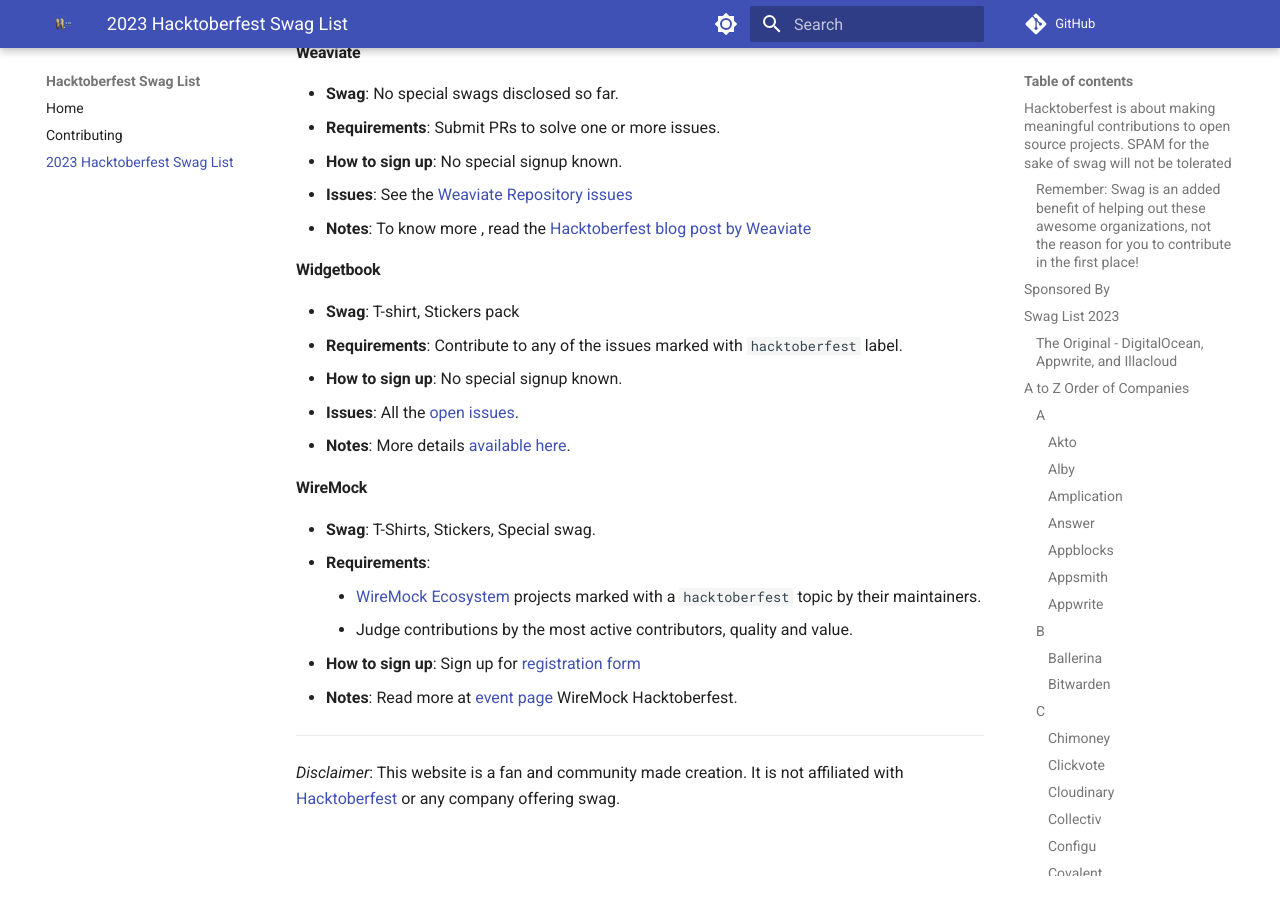
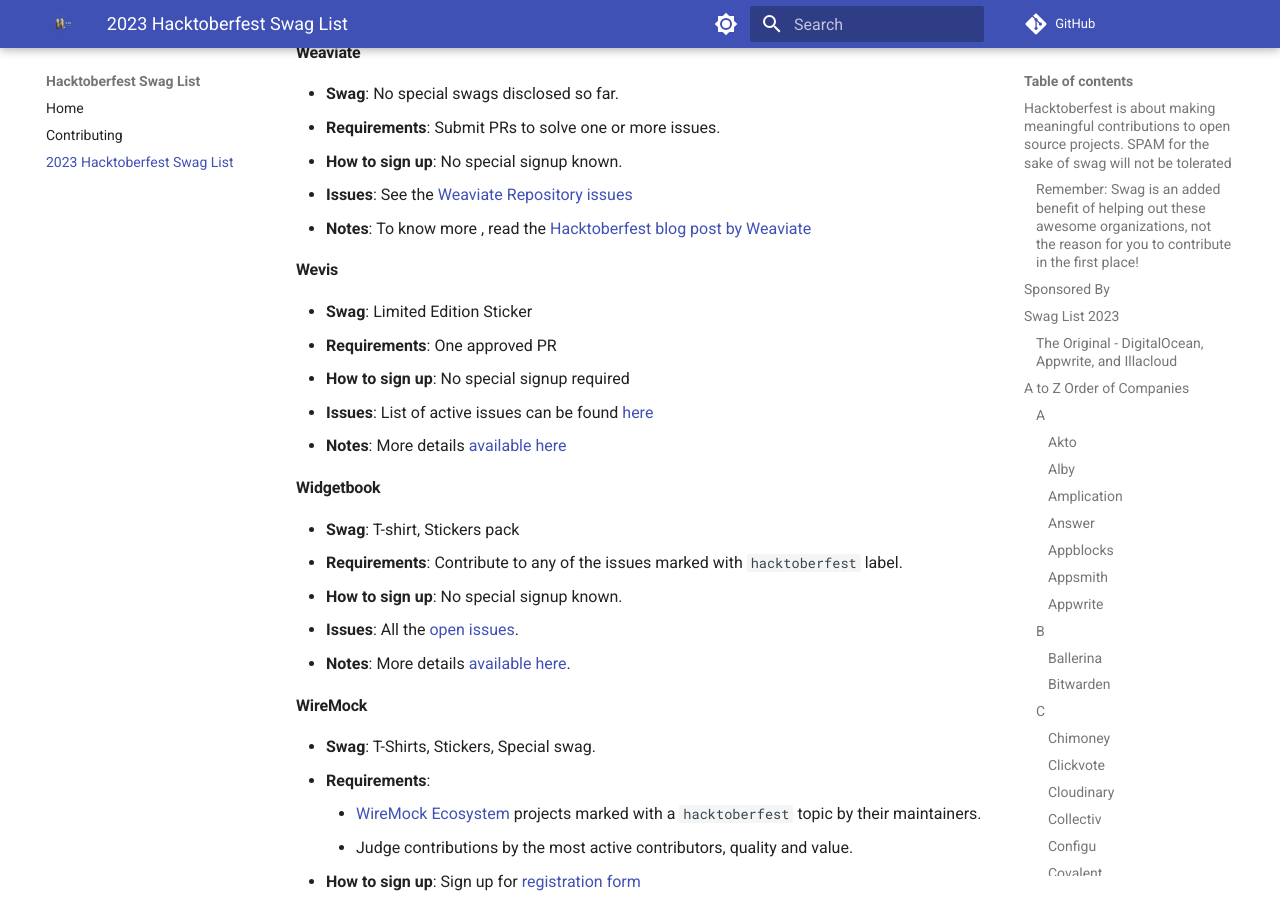
Before and after one commit to crweiner/hacktoberfest-swag-list, an MkDocs documentation site: the page built from docs/list.md, in a window 1280 px wide and 900 px high, scrolled down 20436 px. Built offline with MkDocs 1.6.1 and Material for MkDocs 9.7.7, drawn with Linux system fonts in a browser that asks for light colours; plug-ins that fetch from the network failed and are left out; comment, search, counter and statistics services are not loaded.

Commit message:
Added wevis to swag list . Closes #848

```diff
--- a/docs/list.md
+++ b/docs/list.md
@@ -669,6 +669,14 @@
 - **Issues**: See the [Weaviate Repository issues](https://github.com/weaviate/weaviate/issues)
 - **Notes**: To know more , read the [Hacktoberfest blog post by Weaviate](https://weaviate.io/blog/hacktoberfest-2023)
 
+#### **Wevis**
+
+- **Swag**: Limited Edition Sticker
+- **Requirements**: One approved PR
+- **How to sign up**: No special signup required
+- **Issues**: List of active issues can be found [here](https://github.com/wevisdemo/parliament-watch/issues)
+- **Notes**: More details [available here](https://github.com/wevisdemo/parliament-watch/blob/main/README.md)
+
 #### **Widgetbook**
 
 - **Swag**: T-shirt, Stickers pack
```
